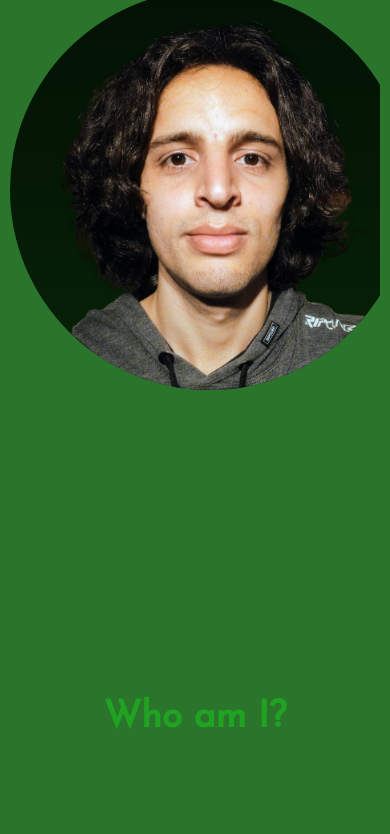
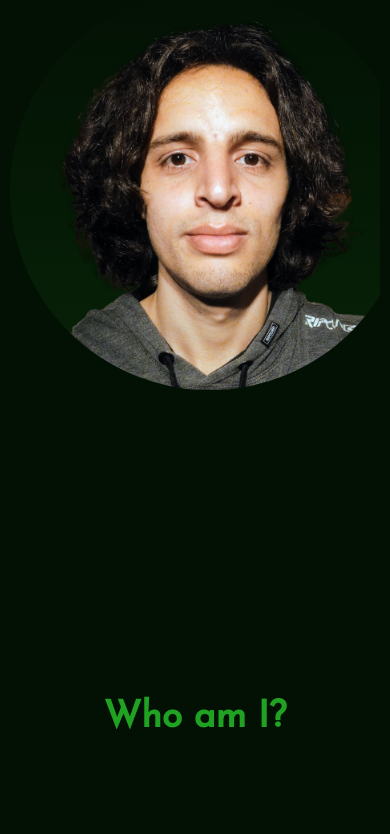
Before and after one commit to J-Agostino/j-agostino.github.io, a plain HTML site: page virtual-cv/index-en.html in a window 390 px wide. Shown: the part 354-1188 px from the top of the page. Drawn offline with Linux system fonts and the light colour scheme.

Commit message:
responsive-v.1

```diff
--- a/virtual-cv/css/style.css
+++ b/virtual-cv/css/style.css
@@ -326,11 +326,6 @@ li  p {
     header {
         width: 100vw;
     }
-    body {
-
-        background-color: #2a752b;
-
-    }
 
     main {
         margin: 0;
```
